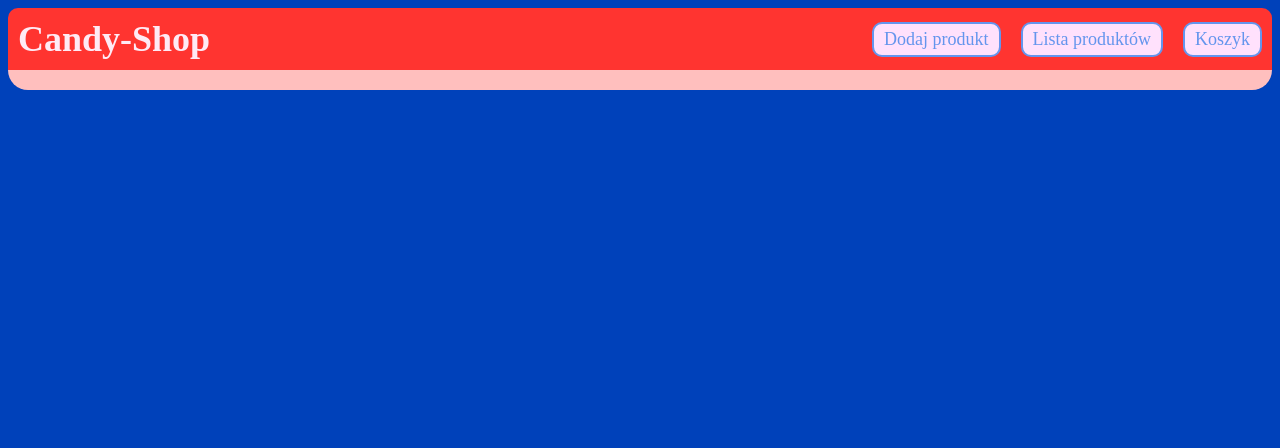
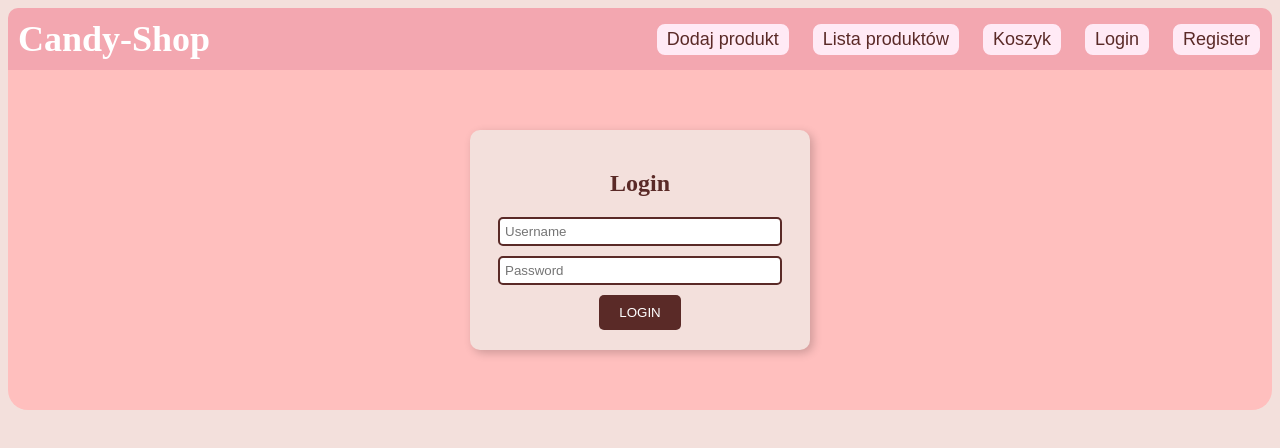
Before and after one commit to boguszmedykowski/vuecandyshop, a Vue app: page /UserLogin in a window 1280 px wide. Shown: the top 448 px of the page. Built offline with nearby package versions, Linux system fonts and the light colour scheme.

Commit message:
login, register

```diff
--- a/src/assets/css/style.css
+++ b/src/assets/css/style.css
@@ -1,7 +1,58 @@
+
 body {
-  background-color: #0041ba;
+  background-color: #f3e0dc; /* jasny, ciepły kolor tła */
+  color: #5a2a27; /* główny kolor tekstu */
+  font-family: 'Cookie', sans-serif; /* przyjemny font, jeśli dostępny */
 }
 
-button {
+h1, h2, h3, h4, h5, h6 {
+  color: #5a2a27;
+}
+
+.form-container {
+  background-color: #ffffff;
+  border-radius: 10px;
+  box-shadow: 3px 3px 10px rgba(0, 0, 0, 0.2);
+  max-width: 400px;
+  margin: 20px auto;
+  padding: 20px;
+  text-align: center;
+}
+
+/* Style dla pól formularzy */
+.form-input {
+  border: 2px solid #5a2a27;
+  border-radius: 5px;
+  margin-bottom: 10px;
+  padding: 5px;
+  width: 90%;
+}
+
+.form-label {
+  display: block;
+  margin-bottom: 5px;
+}
+
+.form-button {
+  background-color: #5a2a27;
+  border: none;
+  border-radius: 5px;
+  color: white;
   cursor: pointer;
+  padding: 10px 20px;
+  text-transform: uppercase;
 }
+
+.form-button:hover {
+  background-color: #7a3b34;
+}
+
+/* Style dla linków */
+a {
+  color: #5a2a27;
+  text-decoration: none;
+}
+
+a:hover {
+  text-decoration: underline;
+}
--- a/src/components/AddProduct.vue
+++ b/src/components/AddProduct.vue
@@ -51,18 +51,18 @@ export default {
   align-items: center; /* Wyśrodkowanie na osi X */
   justify-content: center; /* Wyśrodkowanie na osi Y */
   height: 50vh; /* Ustawienie wysokości na całą widoczność okna przeglądarki */
-  background-color: #ffcccb; /* Kolor tła w stylu cukierkowym */
+  background-color: #f3e0dc; /* Jasny, ciepły kolor tła */
   text-align: right;
 }
 
 .form-title {
   font-size: 24px;
-  color: #ff1493;
+  color: #5a2a27; /* Ciasteczkowy brąz */
   margin-bottom: 20px;
 }
 
 .add-product-form {
-  background-color: #ffeaf5;
+  background-color: #ffeaf5; /* Jasny róż */
   padding: 20px;
   border-radius: 10px;
   box-shadow: 0px 4px 8px rgba(0, 0, 0, 0.2);
@@ -74,23 +74,22 @@ export default {
 
 .form-label {
   font-size: 18px;
-  color: #ff1493;
+  color: #5a2a27; /* Ciasteczkowy brąz */
   margin-right: 5px;
-
 }
 
 .form-input {
   font-size: 16px;
-  color: #ff1493;
+  color: #5a2a27; /* Ciasteczkowy brąz */
   background-color: #fff;
-  border: 2px solid #ff1493;
+  border: 2px solid #d98695; /* Delikatny róż */
   border-radius: 5px;
   padding: 5px 10px;
 }
 
 .form-button {
   font-size: 18px;
-  background-color: #ff1493;
+  background-color: #d98695; /* Delikatny róż */
   color: #fff;
   border: none;
   border-radius: 5px;
@@ -99,6 +98,6 @@ export default {
 }
 
 .form-button:hover {
-  background-color: #ff4500;
+  background-color: #f3a7b0; /* Ciemniejszy róż */
 }
 </style>
--- a/src/components/CandyNavBar.vue
+++ b/src/components/CandyNavBar.vue
@@ -8,6 +8,8 @@
         <router-link to="/addProduct" class="navbar-item">Dodaj produkt</router-link>
         <router-link to="/ProductList" class="navbar-item">Lista produktów</router-link>
         <router-link to="/CandyCart" class="navbar-item">Koszyk</router-link>
+        <router-link to="/UserLogin" class="navbar-item">Login</router-link>
+        <router-link to="/UserRegister" class="navbar-item">Register</router-link>
       </div>
     </div>
   </nav>
@@ -22,7 +24,7 @@ export default {
 <style>
 
 .candy-navbar {
-  background-color: #ff3430; /* Kolor tła w stylu cukierkowym */
+  background-color: #f3a7b0; /* jasnoróżowy kolor tła */
   padding: 10px; /* Wewnętrzny padding dla nawigacji */
   border-radius: 10px 10px 0 0;
 }
@@ -36,10 +38,8 @@ export default {
 .navbar-brand {
   font-size: 36px; /* Wielkość czcionki */
   font-weight: bold; /* Pogrubienie czcionki */
-  color: #ffeaf5; /* Różowy kolor tekstu */
-  -webkit-text-stroke: #000;
-  font-family: 'cursive';
-
+  color: #fff; /* Jasny kolor tekstu */
+  font-family: 'Cookie', cursive; /* Stylowa czcionka */
 }
 
 .navbar-menu {
@@ -49,22 +49,23 @@ export default {
 
 .navbar-item {
   font-size: 18px; /* Wielkość czcionki */
-  color: #6495ed; /* Niebieski kolor tekstu */
+  color: #5a2a27; /* Ciasteczkowy brąz */
   text-decoration: none; /* Usunięcie podkreślenia linków */
-  border: 2px solid #6495ed; /* Gruba niebieska ramka */
+  border: 2px solid #f3a7b0; /* Jasnoróżowa ramka */
   padding: 5px 10px; /* Wewnętrzny padding przycisku */
   border-radius: 10px; /* Zaokrąglenie rogów przycisku */
   transition: background-color 0.3s, color 0.3s; /* Animacja zmiany koloru tła i tekstu */
-  background-color: rgb(255, 225, 252);
+  background-color: #ffeaf5; /* Jasnoróżowe tło */
 }
 
 .navbar-item:hover {
-  background-color: #ff4500; /* Kolor tła po najechaniu myszką */
-  color: #fff; /* Kolor tekstu po najechaniu myszką */
+  background-color: #f3a7b0; /* Różowe tło po najechaniu myszką */
+  color: #fff; /* Jasny kolor tekstu po najechaniu myszką */
 }
 
 .navbar-item:active {
-  background-color: #ff1493; /* Kolor tła po wciśnięciu przycisku */
-  color: #fff; /* Kolor tekstu po wciśnięciu przycisku */
+  background-color: #d98695; /* Ciemniejszy róż po wciśnięciu przycisku */
+  color: #fff; /* Jasny kolor tekstu po wciśnięciu przycisku */
 }
+
 </style>
--- a/src/components/ProductList.vue
+++ b/src/components/ProductList.vue
@@ -13,7 +13,6 @@
 </template>
 
 <script>
-import axios from 'axios';
 
 export default {
     name: 'ProductList',
@@ -36,7 +35,7 @@ export default {
                 });
         },
         addToCart(product) {
-            axios.post(`http://localhost:5000/add_to_cart/${product.id}`, { quantity: product.quantity })
+            this.$axios.post(`/add_to_cart/${product.id}`, { quantity: product.quantity })
                 .then(() => {
                     alert(`Dodano ${product.quantity} sztuk produktu ${product.name} do koszyka.`);
                     // Możesz tutaj dodać więcej logiki, na przykład odświeżenie zawartości koszyka
@@ -60,7 +59,7 @@ export default {
 }
 
 .product-container {
-    background-color: #ffcccb;
+    background-color: #f3e0dc; /* Jasny, ciepły kolor tła */
     padding: 20px;
     margin: 10px;
     border-radius: 10px;
@@ -71,12 +70,12 @@ export default {
 .product-name {
     font-size: 24px;
     font-weight: bold;
-    color: #ff1493;
+    color: #5a2a27; /* Ciasteczkowy brąz */
 }
 
 .product-price {
     font-size: 18px;
-    color: #6495ed;
+    color: #d98695; /* Delikatny róż */
     padding: 5px;
 }
 
@@ -86,23 +85,23 @@ export default {
 
 .quantity-label {
     font-size: 16px;
-    color: #ff1493;
+    color: #5a2a27; /* Ciasteczkowy brąz */
     margin-right: 5px;
 }
 
 .quantity-input {
     font-size: 16px;
     width: 20%;
-    color: #ff1493;
-    background-color: #ffeaf5;
-    border: 2px solid #ff1493;
+    color: #5a2a27; /* Ciasteczkowy brąz */
+    background-color: #ffeaf5; /* Jasny róż */
+    border: 2px solid #5a2a27; /* Ciasteczkowy brąz */
     border-radius: 5px;
     padding: 5px 10px;
 }
 
 .add-to-cart-button {
     font-size: 18px;
-    background-color: #ff1493;
+    background-color: #d98695; /* Delikatny róż */
     color: #fff;
     border: none;
     border-radius: 5px;
@@ -113,6 +112,6 @@ export default {
 }
 
 .add-to-cart-button:hover {
-    background-color: #ff4500;
+    background-color: #f3a7b0; /* Ciemniejszy róż */
 }
 </style>
--- /dev/null
+++ b/src/components/UserLogin.vue
@@ -0,0 +1,79 @@
+<template>
+  <div>
+    <h2>Login</h2>
+    <form @submit.prevent="login">
+      <input type="text" v-model="username" placeholder="Username" />
+      <input type="password" v-model="password" placeholder="Password" />
+      <button type="submit">Login</button>
+    </form>
+  </div>
+</template>
+
+<script>
+
+export default {
+  name: 'UserLogin',
+  data() {
+    return {
+      username: '',
+      password: ''
+    }
+  },
+  methods: {
+    async login() {
+      try {
+        const response = await this.$axios.post('/login', {
+          username: this.username,
+          password: this.password
+        });
+        console.log(response.data);
+        // Handle login success
+      } catch (error) {
+        console.error(error);
+        // Handle login error
+      }
+    }
+  }
+}
+</script>
+
+
+<style scoped>
+h2 {
+  color: #5a2a27;
+  font-family: 'Cookie', cursive;
+  text-align: center;
+}
+
+div {
+  background-color: #f3e0dc;
+  border-radius: 10px;
+  box-shadow: 3px 3px 10px rgba(0, 0, 0, 0.2);
+  max-width: 300px;
+  margin: 50px auto;
+  padding: 20px;
+  text-align: center;
+}
+
+input {
+  border: 2px solid #5a2a27;
+  border-radius: 5px;
+  margin-bottom: 10px;
+  padding: 5px;
+  width: 90%;
+}
+
+button {
+  background-color: #5a2a27;
+  border: none;
+  border-radius: 5px;
+  color: white;
+  cursor: pointer;
+  padding: 10px 20px;
+  text-transform: uppercase;
+}
+
+button:hover {
+  background-color: #7a3b34;
+}
+</style>
--- /dev/null
+++ b/src/components/UserRegister.vue
@@ -0,0 +1,77 @@
+<template>
+    <div>
+      <h2>Register</h2>
+      <form @submit.prevent="register">
+        <input type="text" v-model="username" placeholder="Username" />
+        <input type="password" v-model="password" placeholder="Password" />
+        <button type="submit">Register</button>
+      </form>
+    </div>
+  </template>
+
+  <script>
+
+  export default {
+    name: 'UserRegister',
+    data() {
+      return {
+        username: '',
+        password: ''
+      }
+    },
+    methods: {
+      async register() {
+        try {
+          const response = await this.$axios.post('/register', {
+            username: this.username,
+            password: this.password
+          });
+          console.log(response.data);
+          // Handle registration success
+        } catch (error) {
+          console.error(error);
+          // Handle registration error
+        }
+      }
+    }
+  }
+  </script>
+
+  <style scoped>
+div {
+  background-color: #f3e0dc; /* jasny, ciepły kolor tła */
+  border-radius: 10px;
+  box-shadow: 3px 3px 10px rgba(0, 0, 0, 0.2);
+  max-width: 300px;
+  margin: 50px auto;
+  padding: 20px;
+  text-align: center;
+}
+
+h2 {
+  color: #5a2a27; /* ciemniejszy kolor tekstu */
+  font-family: 'Cookie', cursive; /* stylowy font, jeśli dostępny */
+}
+
+input[type="text"], input[type="password"] {
+  border: 2px solid #5a2a27;
+  border-radius: 5px;
+  margin-bottom: 10px;
+  padding: 5px;
+  width: 90%;
+}
+
+button {
+  background-color: #5a2a27; /* kolor przycisku */
+  border: none;
+  border-radius: 5px;
+  color: white;
+  cursor: pointer;
+  padding: 10px 20px;
+  text-transform: uppercase;
+}
+
+button:hover {
+  background-color: #7a3b34; /* kolor przycisku po najechaniu */
+}
+</style>
--- a/src/router.js
+++ b/src/router.js
@@ -2,6 +2,8 @@ import { createRouter, createWebHistory } from 'vue-router';
 import AddProduct from './components/AddProduct.vue';
 import ProductList from './components/ProductList.vue'; // Upewnij się, że ścieżka do pliku jest prawidłowa
 import CandyCart from './components/CandyCart.vue';
+import UserLogin from './components/UserLogin.vue'
+import UserRegister from './components/UserRegister.vue'
 
 const routes = [
     {
@@ -23,6 +25,16 @@ const routes = [
         path: '/CandyCart',
         name: 'CandyCart',
         component: CandyCart
+    },
+    {
+        path: '/UserLogin',
+        name: 'UserLogin',
+        component: UserLogin
+    },
+    {
+        path: '/UserRegister',
+        name: 'UserRegister',
+        component: UserRegister
     }
     // Możesz dodać inne trasy tutaj
 ];
```
